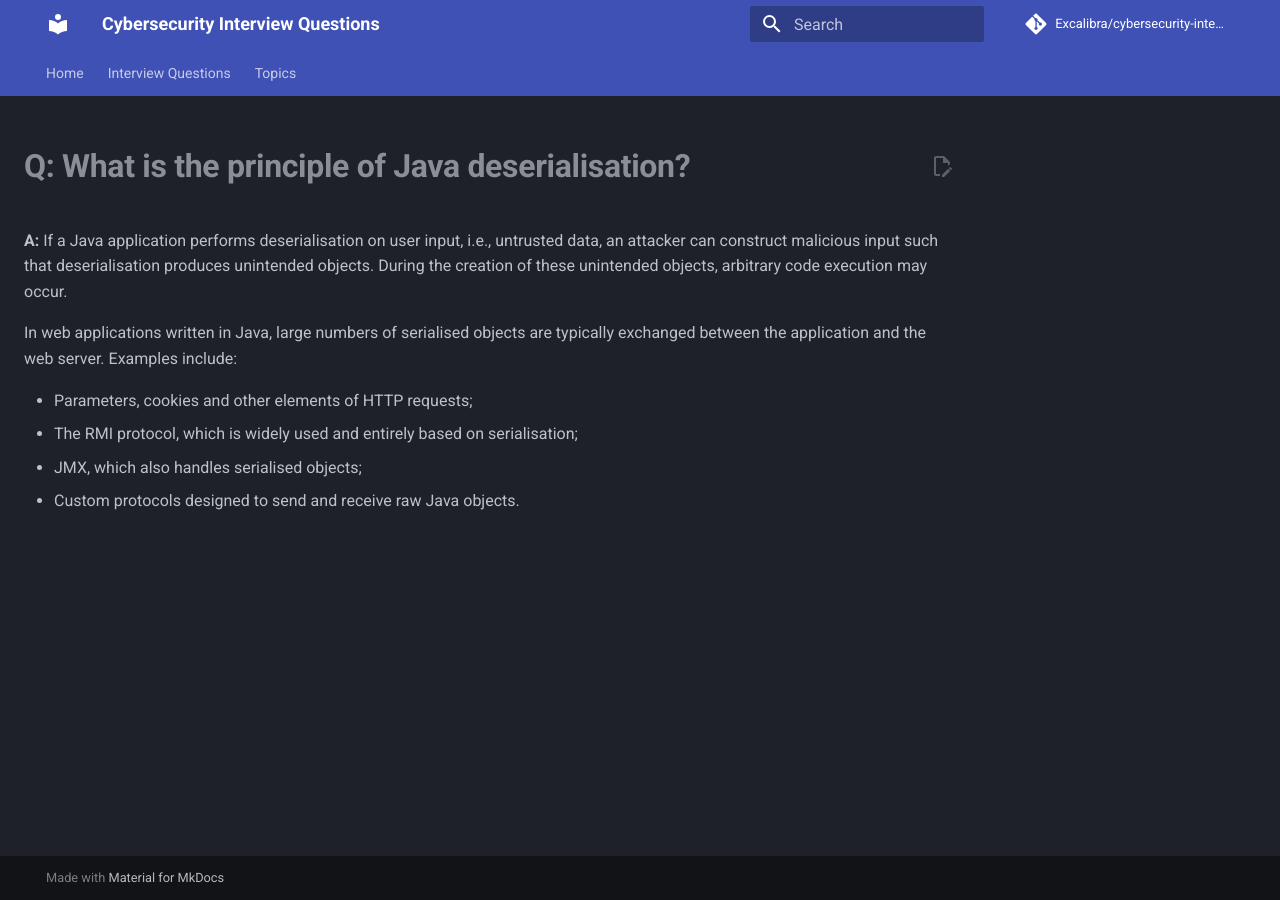
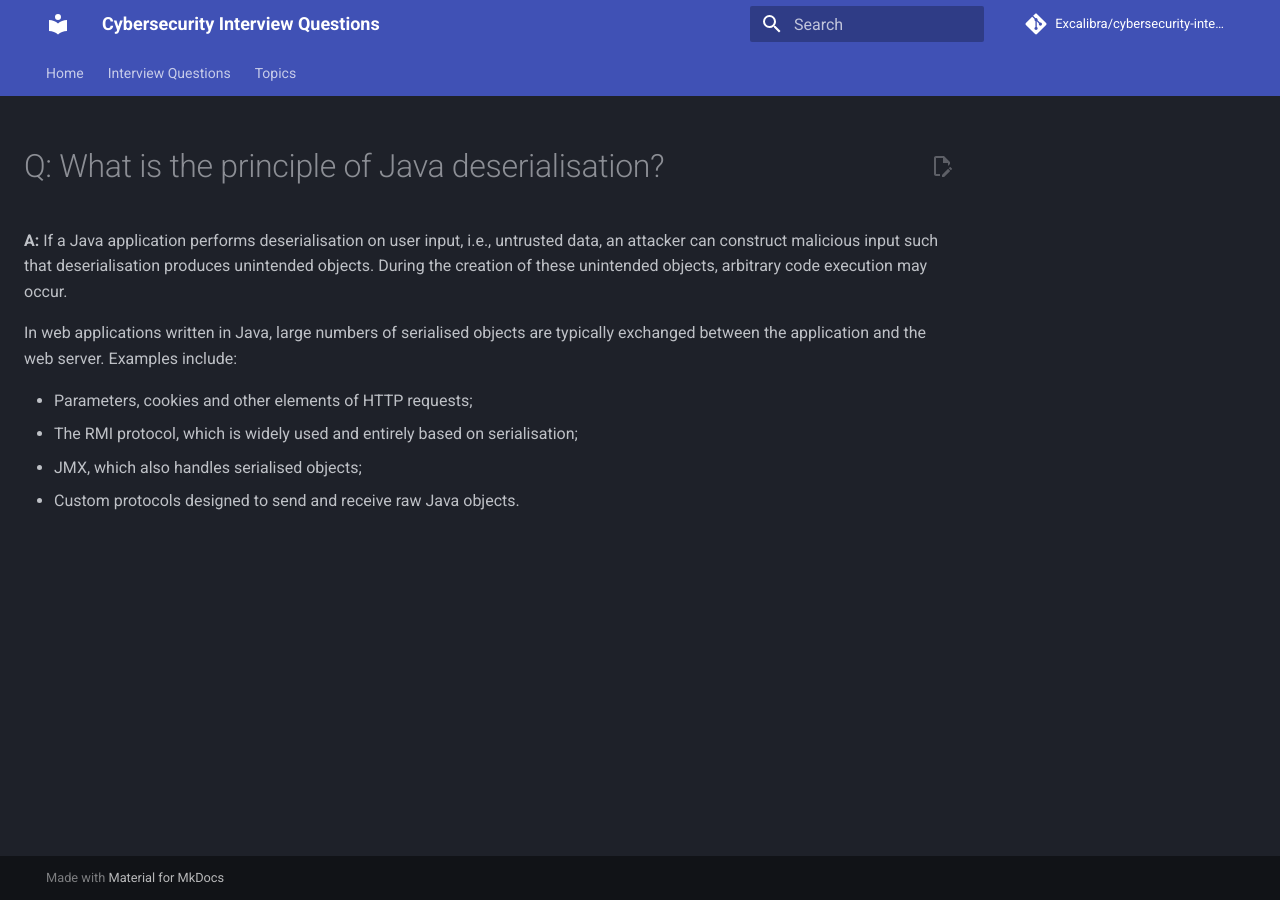
Before and after one commit to Excalibra/cybersecurity-interview-questions, an MkDocs documentation site: the page built from docs/questions/red-team-interview-experience/01-java-deserialisation-principle.md, in a window 1280 px wide. Built offline with MkDocs 1.6.1 and Material for MkDocs 9.7.7, drawn with Linux system fonts in a browser that asks for light colours; comment, search, counter and statistics services are not loaded.

```diff
--- a/docs/questions/red-team-interview-experience/01-java-deserialisation-principle.md
+++ b/docs/questions/red-team-interview-experience/01-java-deserialisation-principle.md
@@ -1,4 +1,4 @@
-# **Q: What is the principle of Java deserialisation?**
+# Q: What is the principle of Java deserialisation?
 
 **A:** If a Java application performs deserialisation on user input, i.e., untrusted data, an attacker can construct malicious input such that deserialisation produces unintended objects. During the creation of these unintended objects, arbitrary code execution may occur.
 
```
